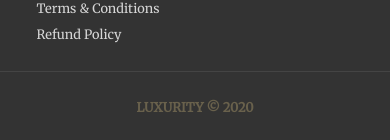
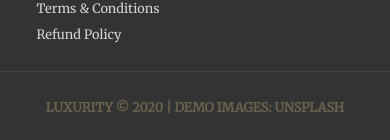
Before and after one commit to xenvi/luxurity-ecommerce, a React (Create React App) app: page / in a window 390 px wide. Shown: the part 5334-5474 px from the top of the page. Built offline with nearby package versions, Linux system fonts and the light colour scheme.

Commit message:
Converted background attachments for mobile

```diff
--- a/src/components/layout/Footer.js
+++ b/src/components/layout/Footer.js
@@ -43,6 +43,10 @@ const Copyright = styled.div`
   font-size: 0.8em;
   color: #69614c;
   font-weight: bold;
+
+  a {
+    color: #69614c;
+  }
 `;
 const Column = styled.div`
   padding: 0.5em 1em;
@@ -95,7 +99,10 @@ class Footer extends Component {
               <i className="fab fa-linkedin-in"></i>
             </Links>
           </Column>
-          <Copyright>LUXURITY © 2020</Copyright>
+          <Copyright>
+            LUXURITY © 2020 | DEMO IMAGES:{" "}
+            <a href="https://unsplash.com/">UNSPLASH</a>
+          </Copyright>
         </Container>
       </Wrapper>
     );
--- a/src/components/layout/LandingPage.js
+++ b/src/components/layout/LandingPage.js
@@ -16,6 +16,10 @@ const Landing = styled.section`
   background-repeat: no-repeat;
   padding: 0 5em;
   align-content: center;
+
+  @media only screen and (max-width: 600px) {
+  background-attachment: scroll;
+  }
 `;
 const LandingText = styled.p`
   width: 100%;
--- a/src/pages/home.js
+++ b/src/pages/home.js
@@ -65,6 +65,10 @@ const Subscribe = styled.section`
   background-position: center;
   background-attachment: fixed;
   background-repeat: no-repeat;
+
+  @media only screen and (max-width: 600px) {
+    background-attachment: scroll;
+    }
   `;
 const Container = styled.div`
   background: rgba(0, 0, 0, 0.5);
```
